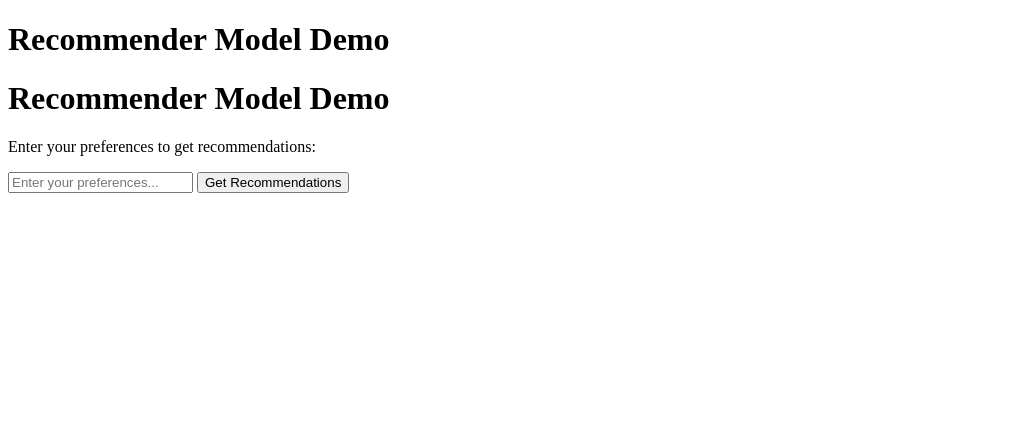
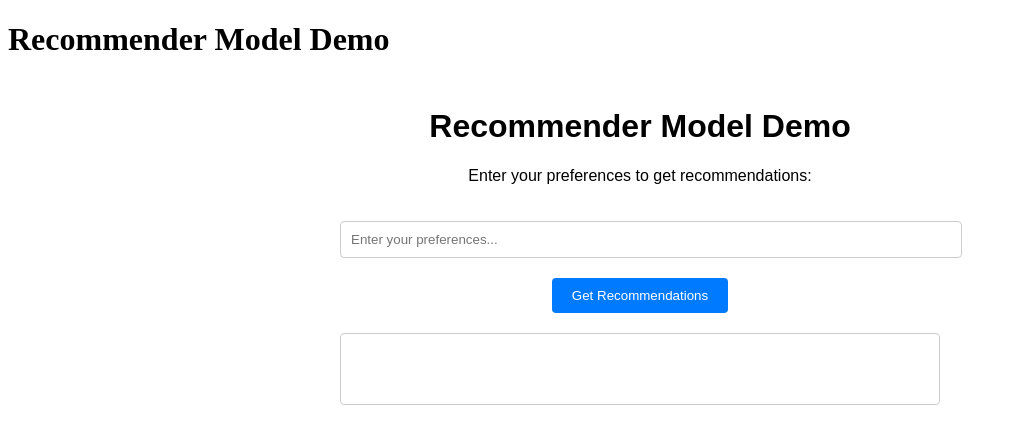
Before and after one commit to cordz-del/huggingface-model2-recommender, a plain HTML site: page web_demo/index.html in a window 1280 px wide. Shown: the whole page, without its empty margins (0-1017 px from the left). Drawn offline with Linux system fonts and the light colour scheme.

Commit message:
Add basic styling to styles.css

```diff
--- a/web_demo/styles.css
+++ b/web_demo/styles.css
@@ -1 +1,36 @@
 /* This file will contain the styling for the web demo */
+.container {
+    max-width: 600px;
+    margin: 50px auto;
+    text-align: center;
+    font-family: Arial, sans-serif;
+}
+
+input[type="text"] {
+    width: 100%;
+    padding: 10px;
+    margin: 20px 0;
+    border: 1px solid #ccc;
+    border-radius: 4px;
+}
+
+button {
+    padding: 10px 20px;
+    background-color: #007bff;
+    color: white;
+    border: none;
+    border-radius: 4px;
+    cursor: pointer;
+}
+
+button:hover {
+    background-color: #0056b3;
+}
+
+#output {
+    margin-top: 20px;
+    padding: 10px;
+    border: 1px solid #ccc;
+    border-radius: 4px;
+    min-height: 50px;
+}
```
